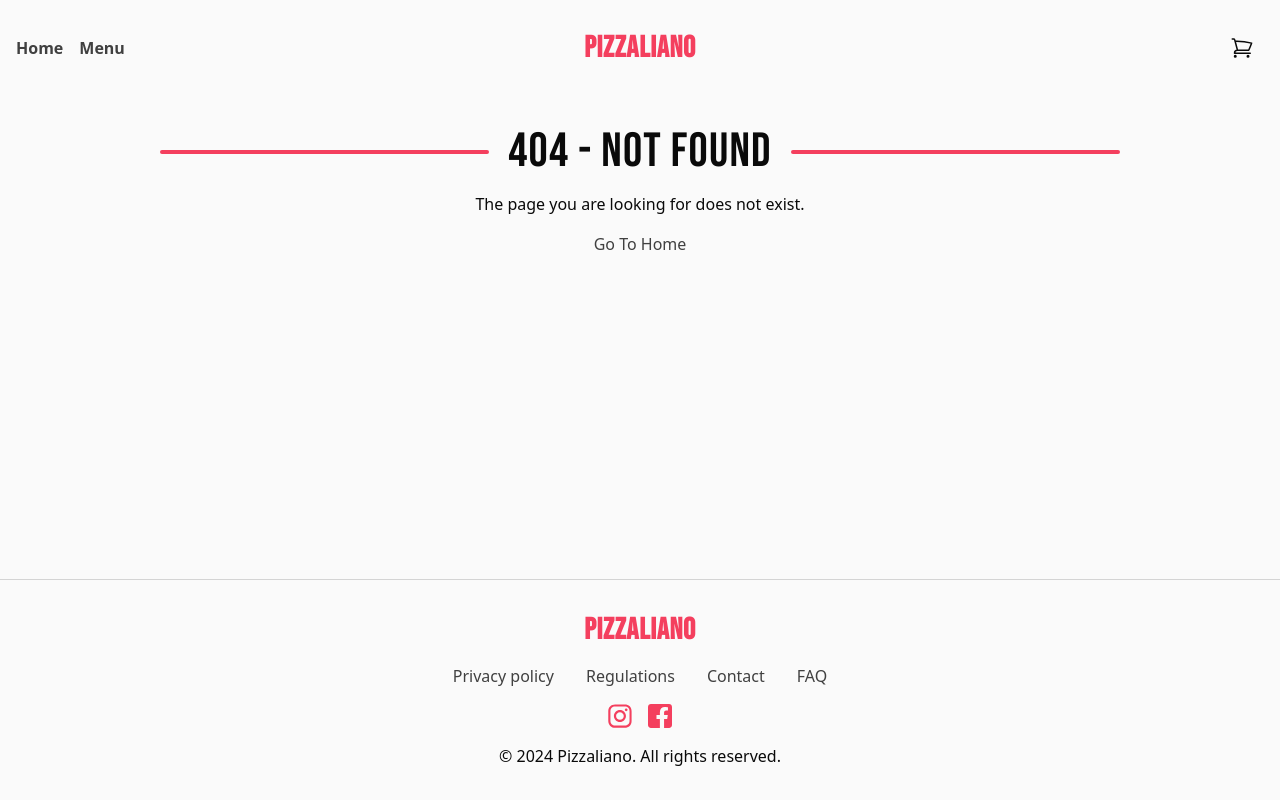
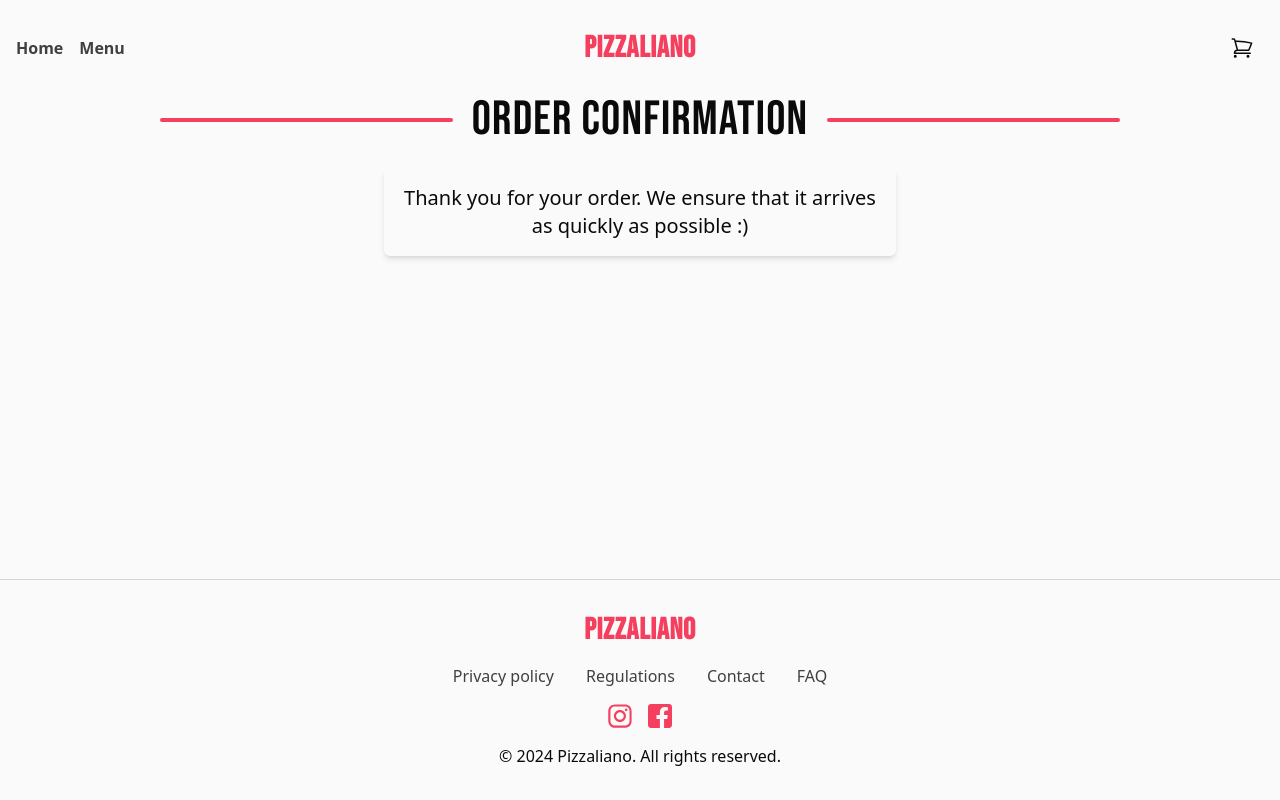
Before and after one commit to skiba-mateusz/pizzaliano, a React (Vite) app: page /order/confirmation in a window 1280 px wide. Before the commit this address had no page. Built offline with nearby package versions, Linux system fonts and the light colour scheme.

Commit message:
feat: add OrderConfirmation component

```diff
--- a/src/app/Router.tsx
+++ b/src/app/Router.tsx
@@ -37,6 +37,15 @@ const router = createBrowserRouter([
         },
       },
       {
+        path: "/order/confirmation",
+        lazy: async () => {
+          const { OrderConfirmationRoute } = await import(
+            "./routes/orders/OrderConfirmation"
+          );
+          return { Component: OrderConfirmationRoute };
+        },
+      },
+      {
         path: "*",
         lazy: async () => {
           const { NotFoundRoute } = await import("./routes/NotFound");
--- a/src/app/routes/orders/CreateOrder.tsx
+++ b/src/app/routes/orders/CreateOrder.tsx
@@ -41,7 +41,7 @@ export const CreateOrderRoute: React.FC = () => {
                   items={items}
                   totalPrice={totalPriceAfterSavings}
                   onSuccess={() => {
-                    navigate(`/orders/confirmation`);
+                    navigate(`/order/confirmation`);
                     dispatch({ type: CartActionTypes.CLEAR_CART });
                   }}
                 />
--- /dev/null
+++ b/src/app/routes/orders/OrderConfirmation.tsx
@@ -0,0 +1,24 @@
+import { Head } from "@/components/seo";
+import { Container } from "@/components/ui/container";
+import { Heading } from "@/components/ui/heading";
+import React from "react";
+
+export const OrderConfirmationRoute: React.FC = () => {
+  return (
+    <>
+      <Head
+        title="Order Confirmation"
+        description="Thank you for your order. We ensure that it arrives as quickly as possible."
+      />
+      <section>
+        <Container variant="narrow">
+          <Heading level="h1">Order Confirmation</Heading>
+          <p className="max-w-[32rem] mx-auto p-4 mt-6 text-xl text-center rounded-md shadow-md ">
+            Thank you for your order. We ensure that it arrives as quickly as
+            possible :)
+          </p>
+        </Container>
+      </section>
+    </>
+  );
+};
```
